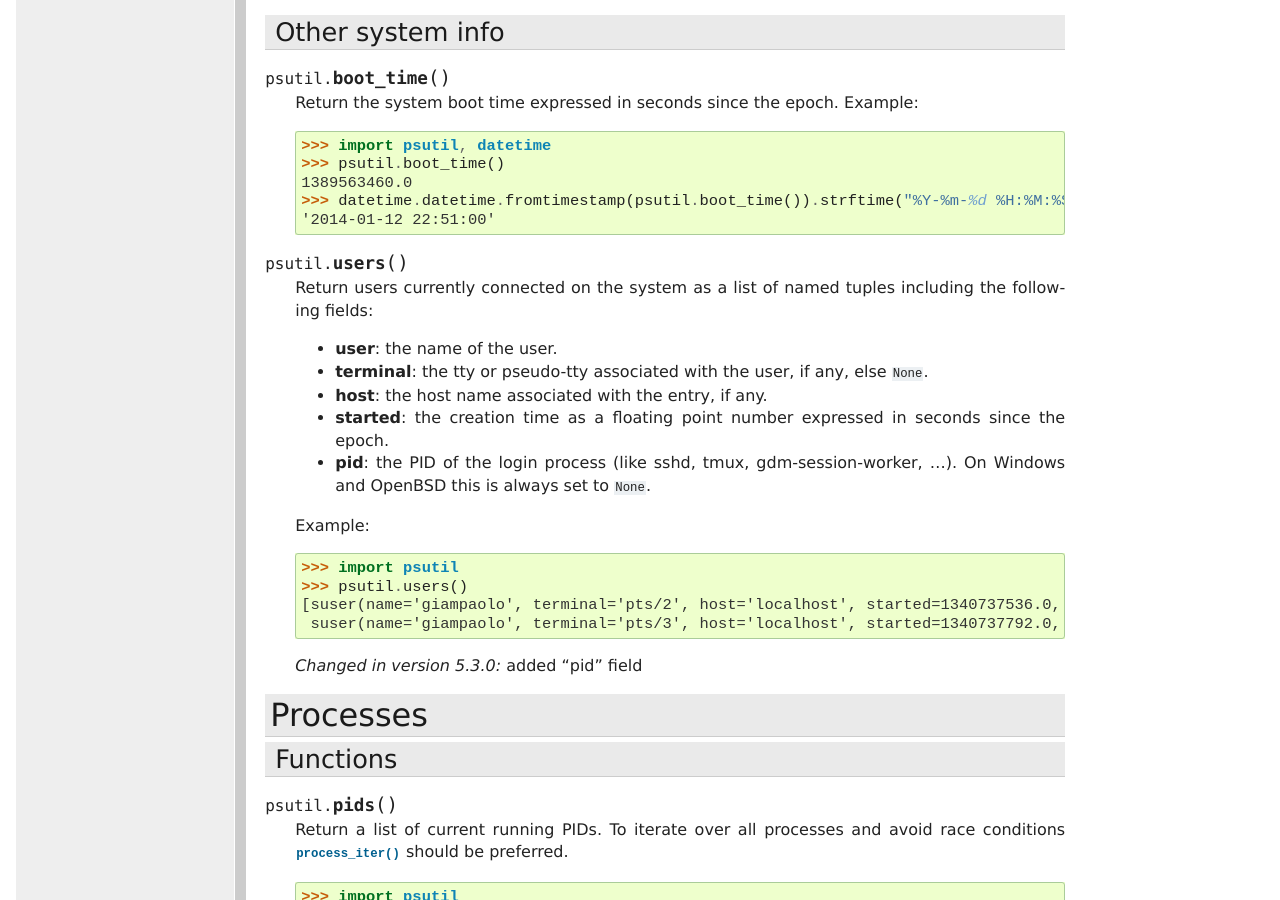
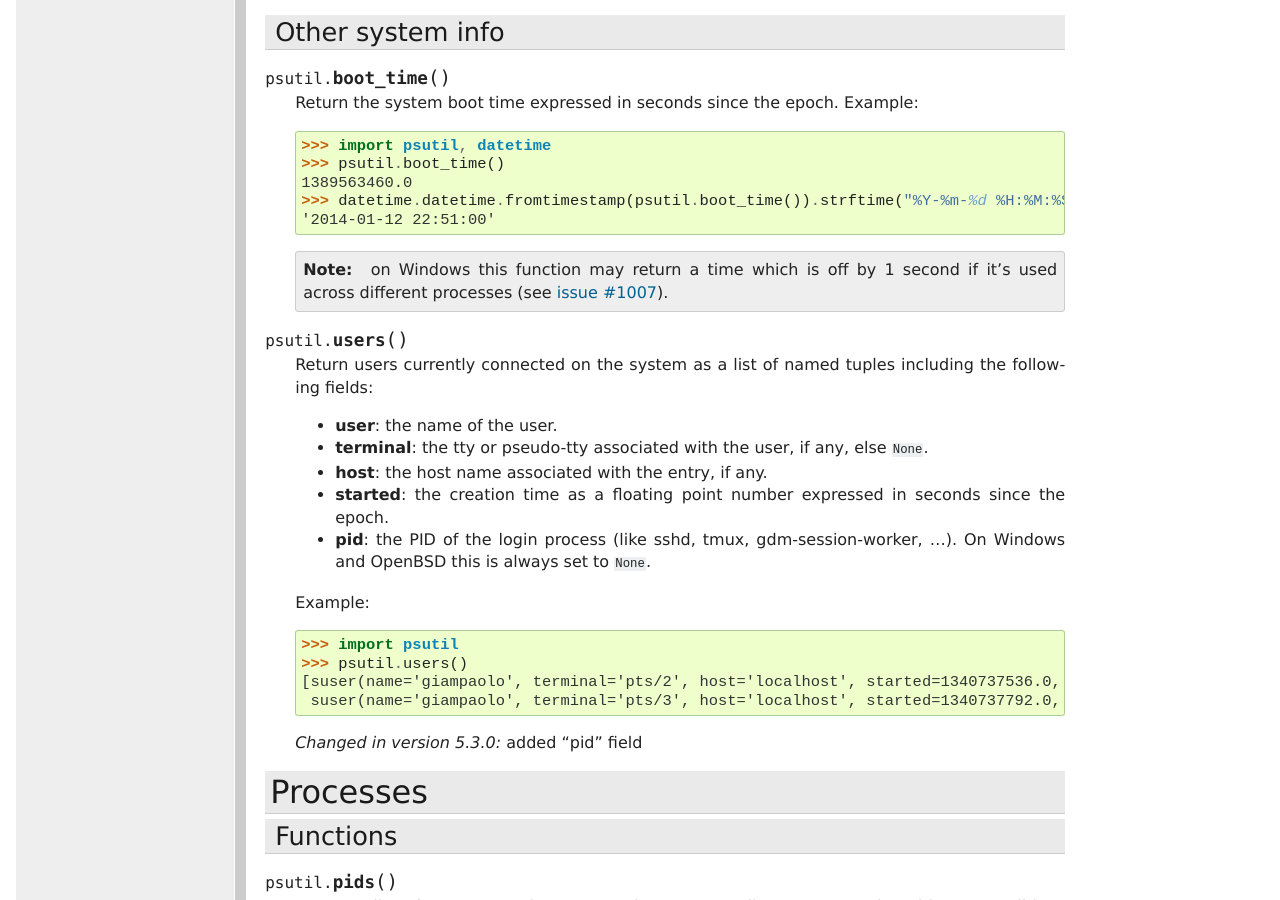
Before and after one commit to giampaolo/psutil, a Sphinx documentation site: the page built from docs/index.rst, in a window 1280 px wide and 900 px high, scrolled down 11924 px. Built offline with Sphinx 7.4.7, drawn with Linux system fonts in a browser that asks for light colours; formulas are drawn with MathJax 3.

Commit message:
#1007: add note about boot_time() on win whose is may not be the same across different processes

```diff
--- a/docs/index.rst
+++ b/docs/index.rst
@@ -748,6 +748,11 @@ Other system info
      1389563460.0
      >>> datetime.datetime.fromtimestamp(psutil.boot_time()).strftime("%Y-%m-%d %H:%M:%S")
      '2014-01-12 22:51:00'
+
+  .. note::
+    on Windows this function may return a time which is off by 1 second if it's
+    used across different processes (see
+    `issue #1007 <https://github.com/giampaolo/psutil/issues/1007>`__).
 
 .. function:: users()
 
```
